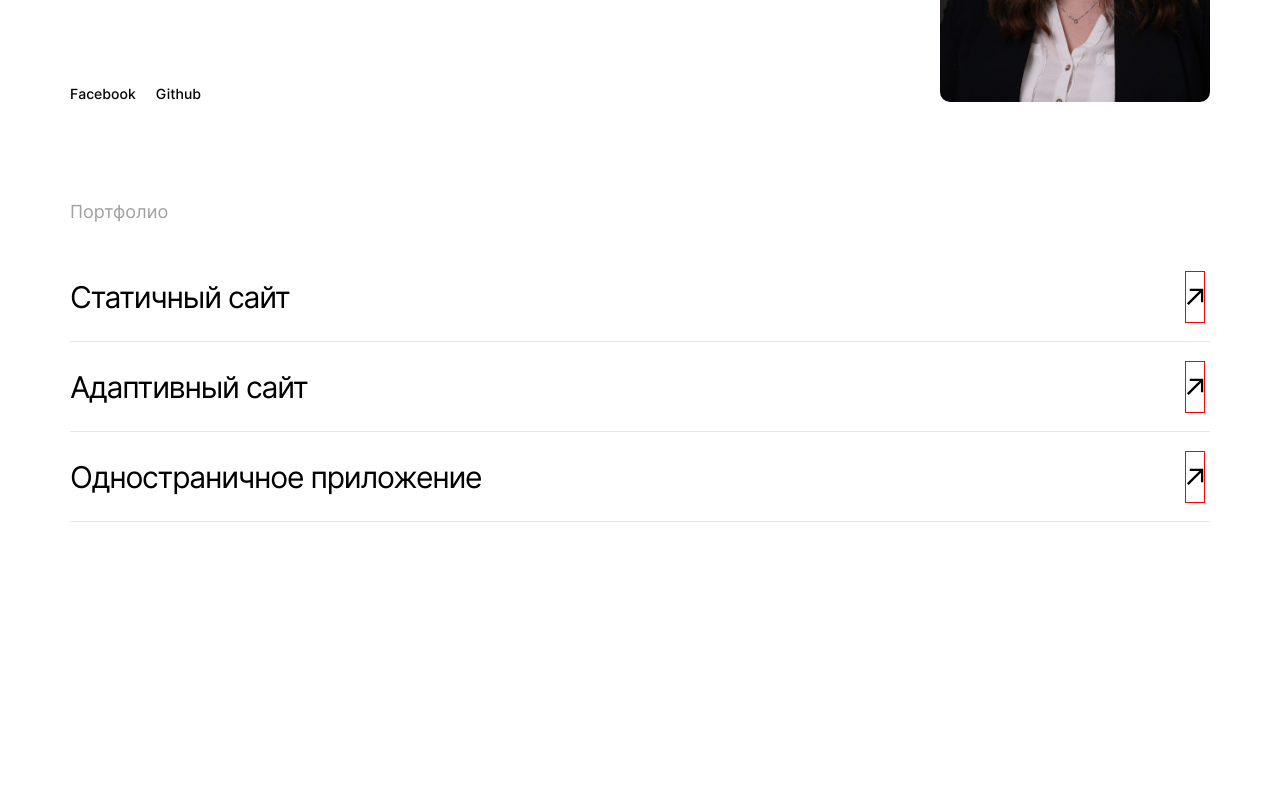
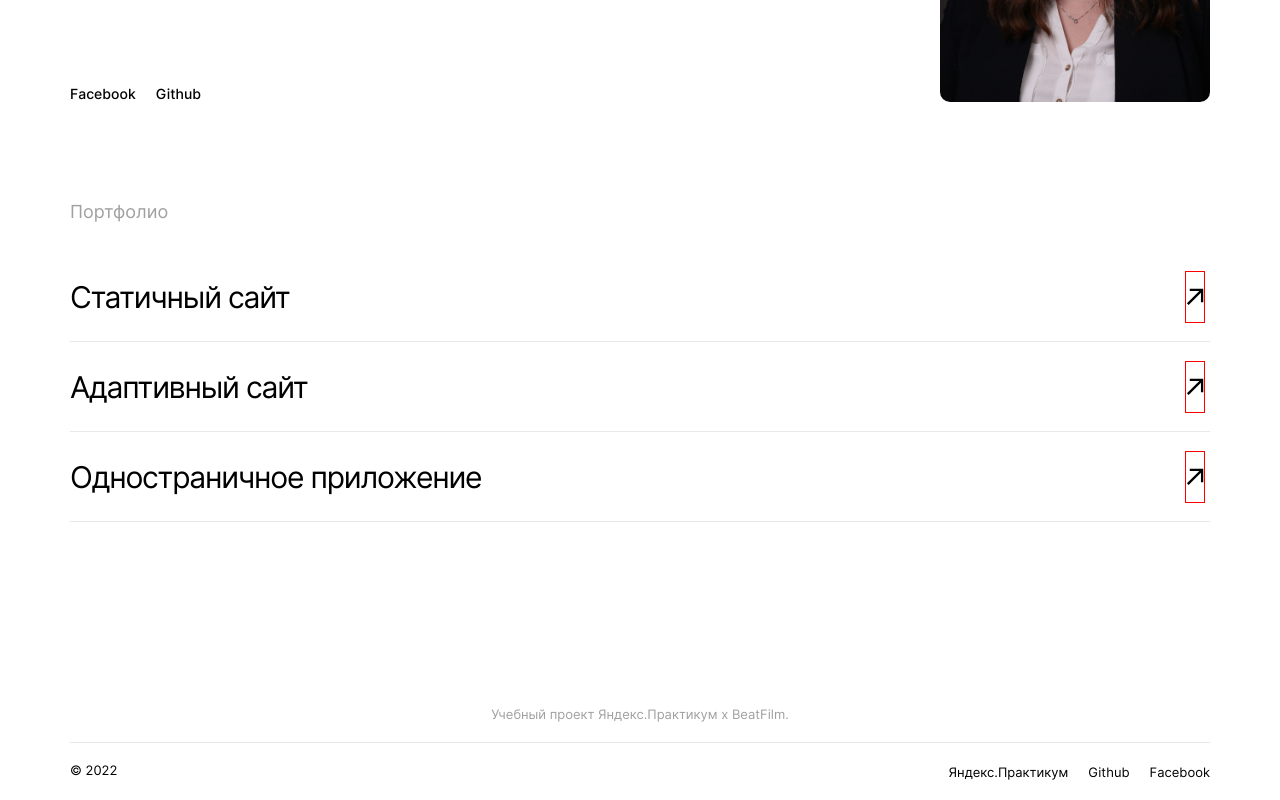
Before and after one commit to MgKraynova/movies-explorer-frontend, a React (Create React App) app: page / in a window 1280 px wide. Shown: the part 2319-3119 px from the top of the page. Before the commit the page ends 2966 px from the top, so only its background shows below. Built offline with nearby package versions, Linux system fonts and the light colour scheme.

Commit message:
add footer

```diff
--- a/src/components/Footer/Footer.js
+++ b/src/components/Footer/Footer.js
@@ -1,5 +1,30 @@
+import './footer.css';
+
 function Footer() {
 
+    const date = new Date();
+
+    return (
+        <footer className="footer">
+            <p className="footer__text">Учебный проект Яндекс.Практикум х BeatFilm.</p>
+            <div className="footer__container">
+                <p className="footer__year">&copy; {date.getFullYear()}</p>
+                <nav className="footer__menu">
+                    <ul className="footer__list list">
+                        <li>
+                            <a href="https://practicum.yandex.ru" className="footer__link link">Яндекс.Практикум</a>
+                        </li>
+                        <li>
+                            <a href="https://practicum.yandex.ru" className="footer__link link">Github</a>
+                        </li>
+                        <li>
+                            <a href="https://ru-ru.facebook.com/" className="footer__link link">Facebook</a>
+                        </li>
+                    </ul>
+                </nav>
+            </div>
+        </footer>
+    )
 }
 
 export default Footer;
--- /dev/null
+++ b/src/components/Footer/footer.css
@@ -0,0 +1,51 @@
+.footer {
+    padding: 59px 70px 20px 70px;
+    display: flex;
+    flex-direction: column;
+    gap: 19px;
+}
+
+.footer__text {
+    margin: 0;
+    font-style: normal;
+    font-weight: 400;
+    font-size: 13px;
+    line-height: 16px;
+    /* identical to box height */
+    text-align: center;
+    color: #A0A0A0;
+    padding-bottom: 20px;
+    border-bottom: 1px solid #E8E8E8;
+}
+
+.footer__container {
+    display: flex;
+    flex-direction: row;
+    justify-content: space-between;
+}
+
+.footer__year {
+    font-style: normal;
+    font-weight: 400;
+    font-size: 13px;
+    line-height: 16px;
+    /* identical to box height */
+    color: #000000;
+    margin: 0;
+}
+
+.footer__list {
+    display: flex;
+    flex-direction: row;
+    gap: 20px;
+}
+
+.footer__link {
+    font-style: normal;
+    font-weight: 400;
+    font-size: 13px;
+    line-height: 16px;
+    /* identical to box height */
+    text-align: right;
+    color: #000000;
+}
--- a/src/components/Main/Main.js
+++ b/src/components/Main/Main.js
@@ -99,7 +99,7 @@ function Main() {
                             </div>
                             <ul className="student-info__list list">
                                 <li>
-                                    <a href="#" className="student-info__link link">Facebook</a>
+                                    <a href="https://ru-ru.facebook.com/" className="student-info__link link">Facebook</a>
                                 </li>
                                 <li>
                                     <a href="https://github.com/MgKraynova" className="student-info__link link">Github</a>
```
